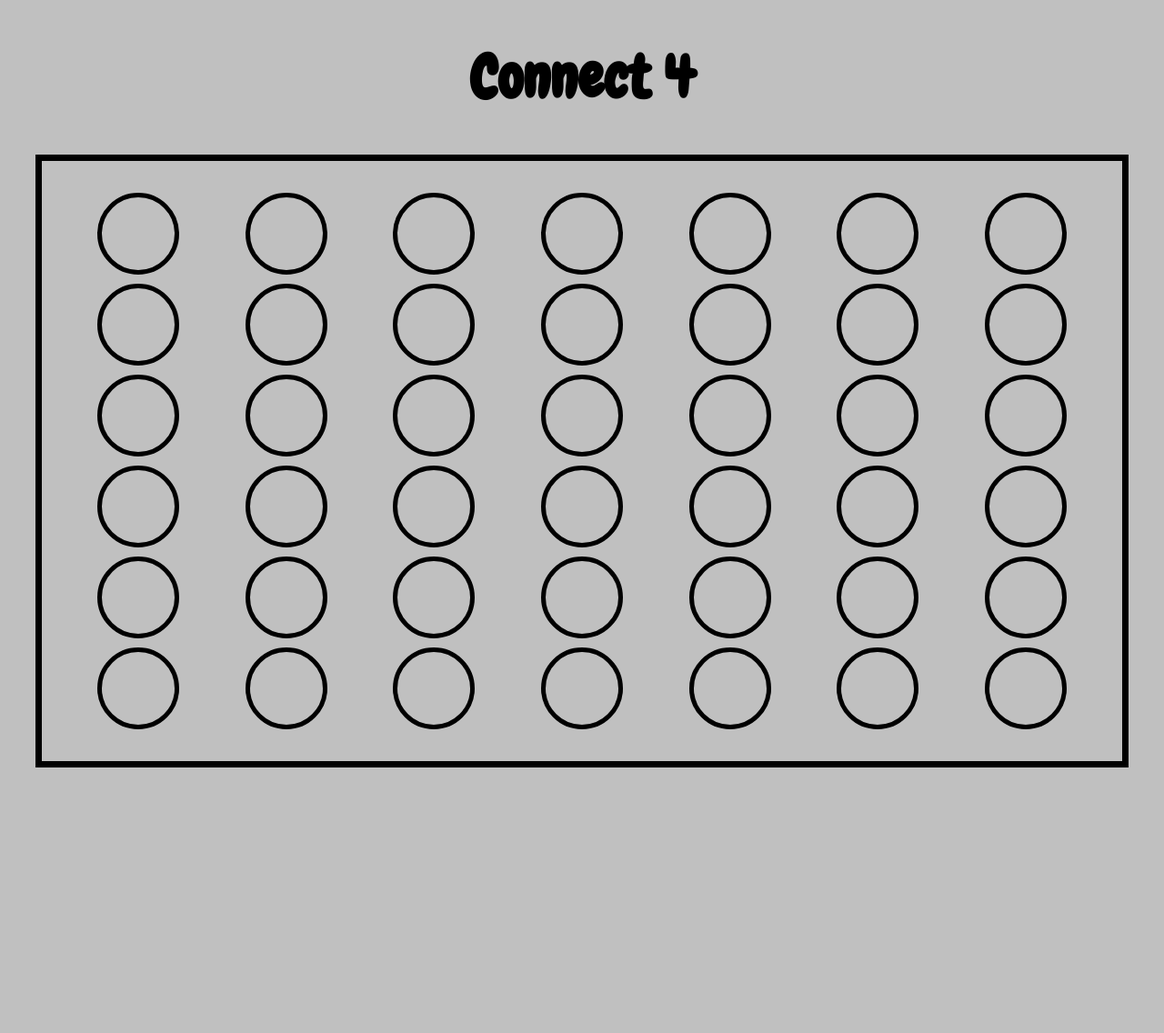
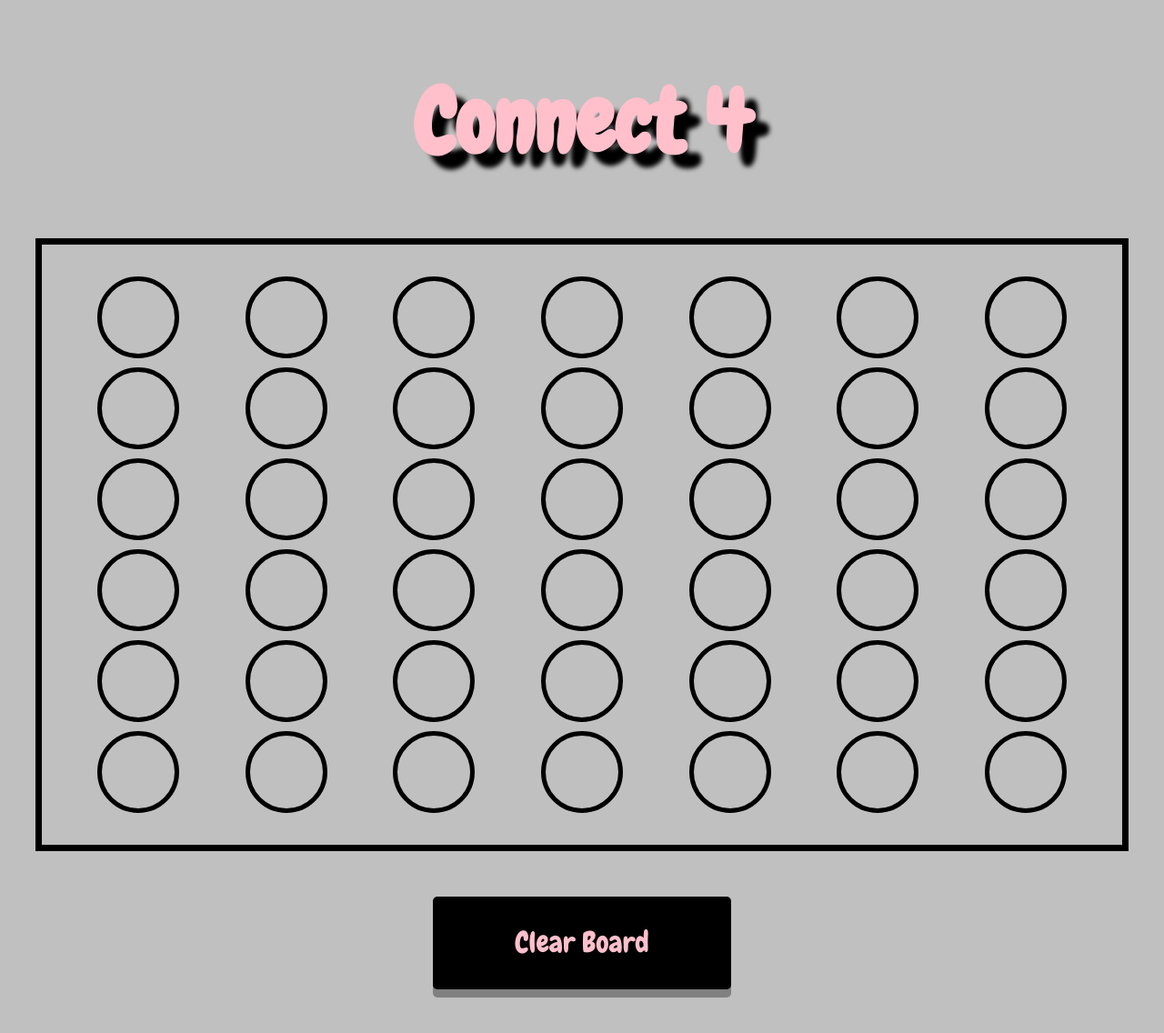
Before and after one commit to Chizzy/Project-1-Connect-4, a plain HTML site: page index.html in a window 1280 px wide. Shown: the whole page at 91% size. Before the commit the page ends 852 px from the top, so only its background shows below. Drawn offline with nearby package versions, Linux system fonts and the light colour scheme.

Commit message:
add clear board button

```diff
--- a/index.html
+++ b/index.html
@@ -74,7 +74,7 @@
             </div>
     </div>
 
-    <div id="space"></div>
+    <button onclick="location.reload()">Clear Board</button>
 
 
 
--- a/main.css
+++ b/main.css
@@ -1,11 +1,17 @@
 body {
     background: silver;
+    display: flex;
+    flex-direction: column;
+    justify-content: space-between;
+    align-items: center;
 }
 
 h1 {
-    font-size: 4rem;
+    font-size: 6rem;
     text-align: center;
     font-family: 'Chewy', cursive;
+    color: pink;
+    text-shadow: rgb(0,0,0) 15px 15px 5px;
 }
 
 .game {
@@ -46,3 +52,17 @@ h1 {
 .black {
  background-color: black;
 }
+
+button {
+    margin-top: 50px;
+    margin-bottom: 50px;
+    padding: 30px 90px;
+    outline: none;
+    background-color: black;
+    color: pink;
+    border: none;
+    border-radius: 5px;
+    box-shadow: 0 9px grey;
+    font-family: 'Chewy', cursive;
+    font-size: 2rem;
+}
```
